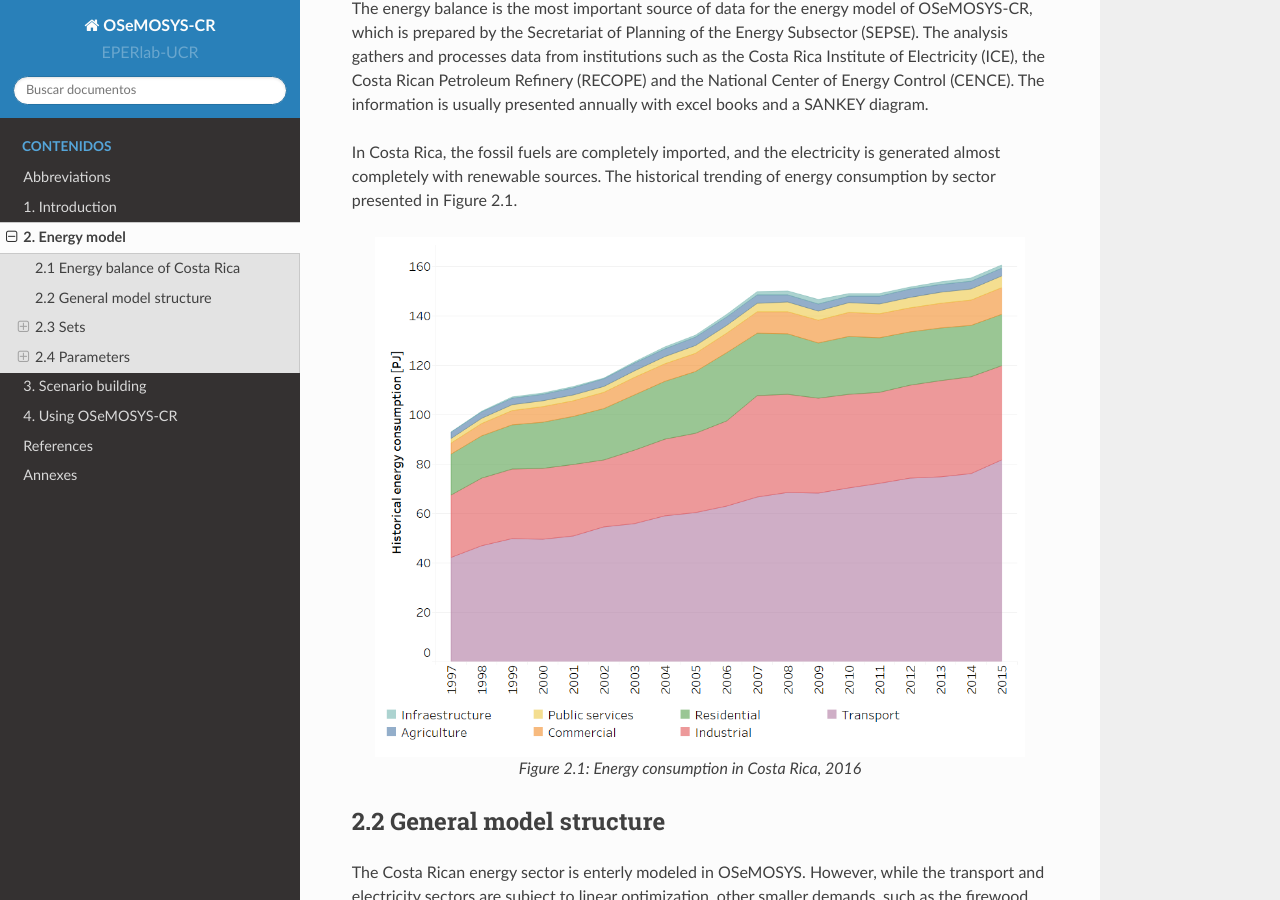
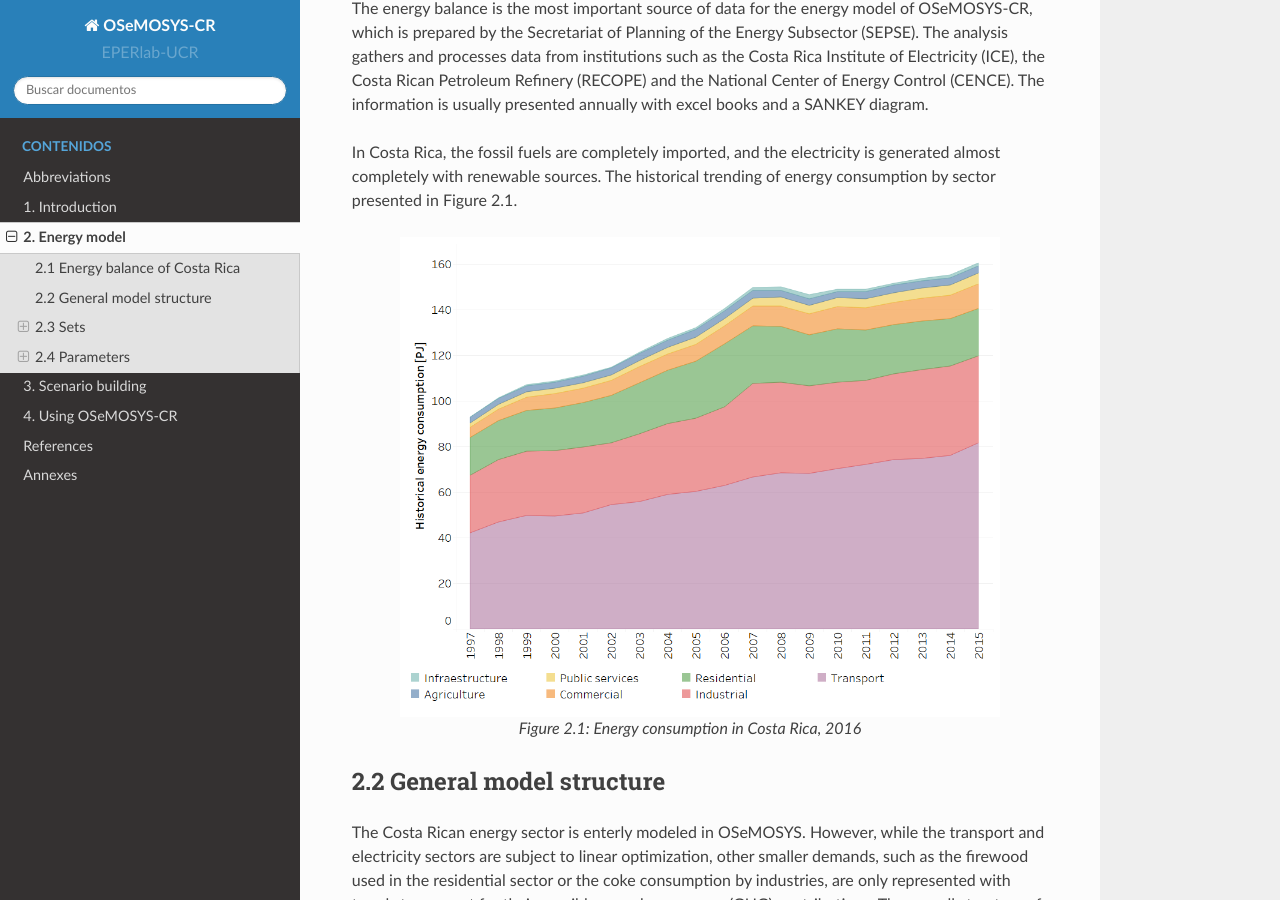
Before and after one commit to EPERLab/OSeMOSYS-CR, a Sphinx documentation site: the page built from docs/02EnergyModel.rst, in a window 1280 px wide and 900 px high, scrolled down 315 px. Built offline with Sphinx 7.4.7 and the Read the Docs theme 2.0.0, drawn with Linux system fonts in a browser that asks for light colours; formulas are drawn with MathJax 3.

Commit message:
Update 02EnergyModel.rst

```diff
--- a/docs/02EnergyModel.rst
+++ b/docs/02EnergyModel.rst
@@ -12,7 +12,7 @@ In Costa Rica, the fossil fuels are completely imported, and the electricity is
 
 .. figure:: img/Fig_HistoricalEnergyConsumption.png
    :align:   center
-   :width:   650 px
+   :width:   600 px
 
    *Figure 2.1: Energy consumption in Costa Rica, 2016*
 
```
